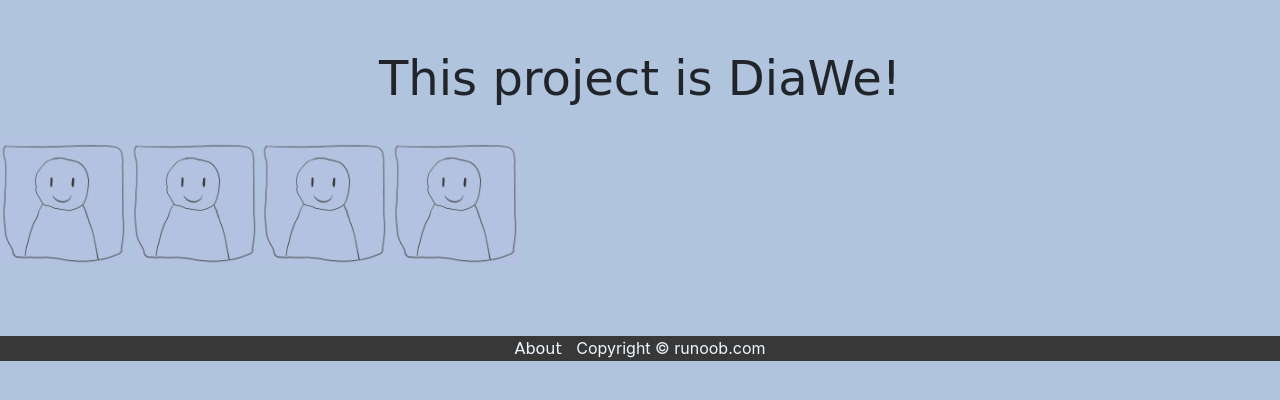
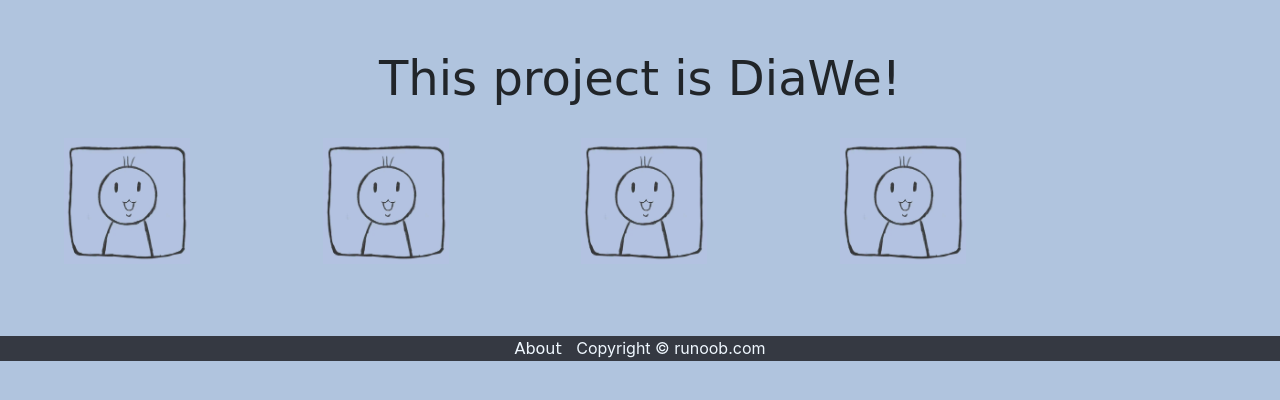
Before and after one commit to GreedSqualo/diawe_project, a Django app: page /diawe/about/ in a window 1280 px wide. Shown: the part 83-483 px from the top of the page. Run offline with Django 3.2, Linux system fonts and the light colour scheme; some libraries are stand-ins or nearby versions.

Commit message:
change a little

```diff
--- a/static/css/about.css
+++ b/static/css/about.css
@@ -7,6 +7,6 @@ h1.typeface {
 }
 
 img.location {
-    margin-left: 10%;
-    margin-right: 10%;
+    margin-left: 5%;
+    margin-right: 5%;
 }
--- a/static/css/mystyle.css
+++ b/static/css/mystyle.css
@@ -28,3 +28,9 @@ h3.header1 {
     font-family:"Comic Sans MS", cursive, sans-serif;
     color: aliceblue;
 }
+
+div.header1{
+    background-image: url('static/images/header.jpg');
+    background-repeat:no-repeat;
+    background-position: right;
+}
--- a/templates/diawe/about.html
+++ b/templates/diawe/about.html
@@ -12,9 +12,9 @@
 {% block body_block %}
     <h1 class="typeface">This project is DiaWe!</h1>
     <div>
-        <img src="{% static 'images/about1.jpg' %}" alt="1" width="126" height="126"/>
-        <img src="{% static 'images/about1.jpg' %}" alt="2" width="126" height="126"/>
-        <img src="{% static 'images/about1.jpg' %}" alt="3" width="126" height="126"/>
-        <img src="{% static 'images/about1.jpg' %}" alt="4" width="126" height="126"/>
+        <img class="location" src="{% static 'images/about2.jpg' %}" alt="1" width="126" height="126"/>
+        <img class="location" src="{% static 'images/about2.jpg' %}" alt="2" width="126" height="126"/>
+        <img class="location" src="{% static 'images/about2.jpg' %}" alt="3" width="126" height="126"/>
+        <img class="location" src="{% static 'images/about2.jpg' %}" alt="4" width="126" height="126"/>
     </div>
 {% endblock %}
--- a/templates/diawe/footer.html
+++ b/templates/diawe/footer.html
@@ -3,7 +3,7 @@
 <div>
     <br><br><br>
 </div>
-<div id="footer" style="background-color:#383838;clear:both;text-align:center;color:aliceblue;">
+<div id="footer" style="background-color:#353942;clear:both;text-align:center;color:aliceblue;">
 <a class="base" href="{% url 'diawe:about' %}">About</a>
 Copyright © runoob.com</div>
 
--- a/templates/diawe/header.html
+++ b/templates/diawe/header.html
@@ -1,6 +1,8 @@
 <!-- 定义导航栏 -->
+{% load staticfiles %}
+
 <nav class="navbar navbar-expand-lg navbar-dark bg-dark">
-  <div>
+  <div class="header1">
 
     <!-- 导航栏商标 -->
     <h6 class="header1">DiaWe</h6>
```
Also changed, not shown: static/css/article.css (+4 -4 lines), static/images/about1.jpg (deleted), static/images/about2.jpg (added), static/images/header.jpg (added).
